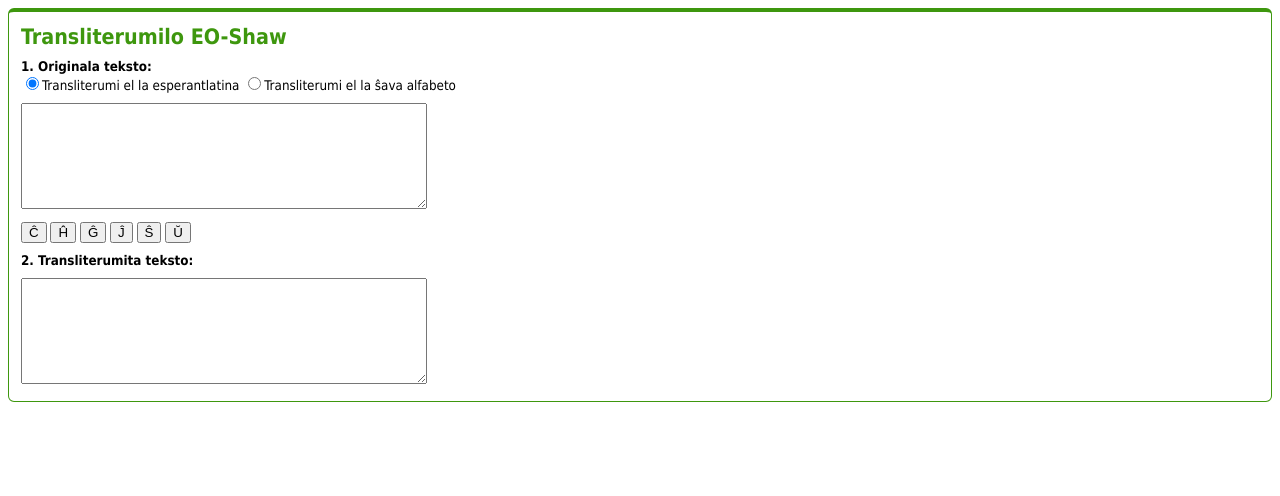
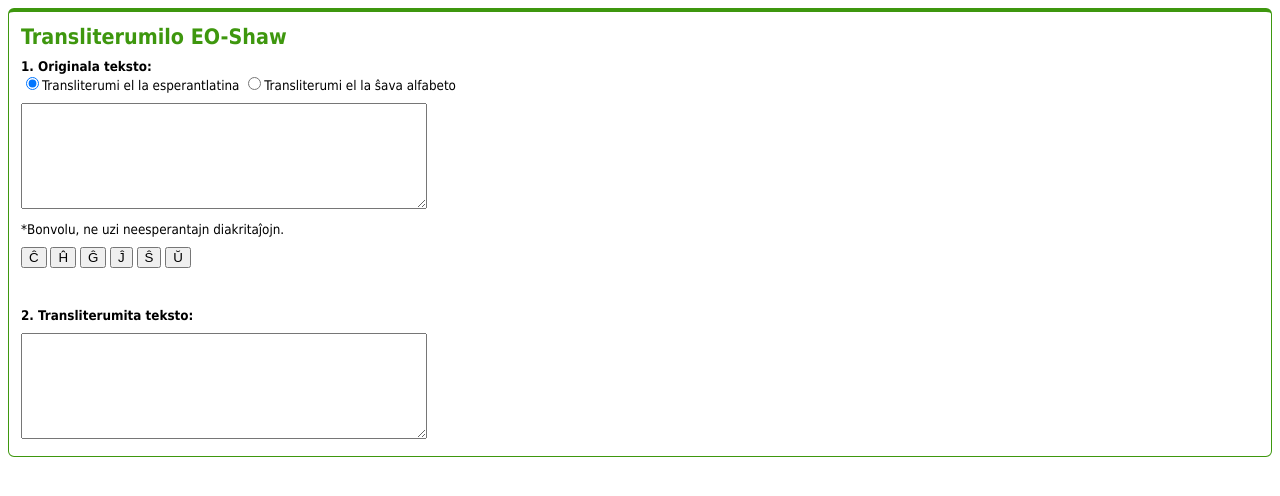
Before and after one commit to tomasbm01/transliterumilo, a plain HTML site: page index.htm in a window 1280 px wide. Drawn offline with Linux system fonts and the light colour scheme.

Commit message:
Update index.htm

```diff
--- a/index.htm
+++ b/index.htm
@@ -41,6 +41,7 @@
 				<p>
 					<textarea type="text" id="teksto_original" name="teksto_original" value="" oninput="UpdateTeksto1();" style="width: 400px; height:100px; overflow:auto; font-family: 'Inter Alia'"></textarea>
 				</p>
+				<p>*Bonvolu, ne uzi neesperantajn diakritaĵojn.</p>
 				<p id="butonoj_literoj">
 					<input type="button" value="Ĉ" class="butonoj_literoj" onclick="aldoni_Cx();">
 					<input type="button" value="Ĥ" class="butonoj_literoj" onclick="aldoni_Hx();">
@@ -55,7 +56,7 @@
 					<input type="radio" name="sxava_alfabeto" id ="Pss" for="EO_Sx"><label for ="Pss">Uzi version de Pokrovskij</label>
 				</p>
 
-				<p>
+				<p style="margin-top: 40px;">
 					<b>2. Transliterumita teksto:</b>
 				</p>
 				<p style="text-overflow: initial;">
```
